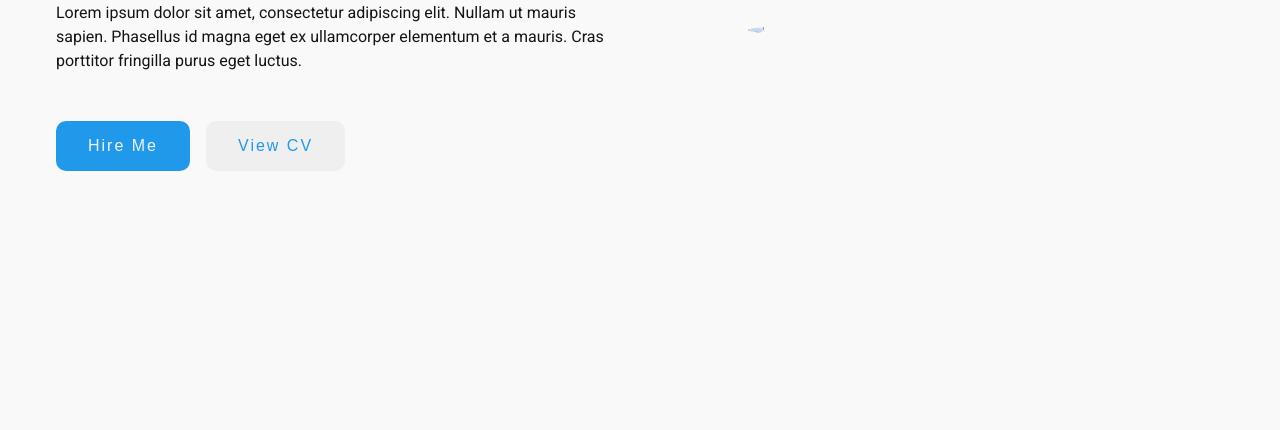
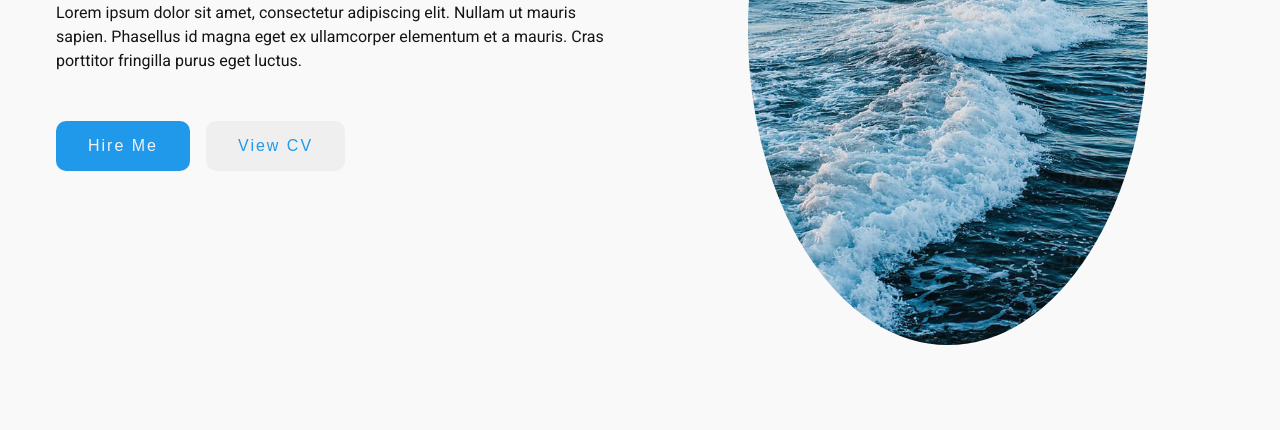
Before and after one commit to PsyCalibur/my-portfolio.github.io, a plain HTML site: page index.html in a window 1280 px wide. Shown: the part 370-800 px from the top of the page. Drawn offline with nearby package versions, Linux system fonts and the light colour scheme; a web font is replaced by a local one.

Commit message:
Add files via upload

```diff
--- a/index.html
+++ b/index.html
@@ -49,7 +49,7 @@
             </div>
 
             <div class="image">
-                <img src="/home/psy/Documents/FE 101/Day10/Codealongone/beach-aesthetic-18.jpg"
+                <img src="assets/beach-aesthetic-18.jpg">
             </div>
         </div>
     </section>
```
Also changed, not shown: assets/beach-aesthetic-18.jpg (added).
